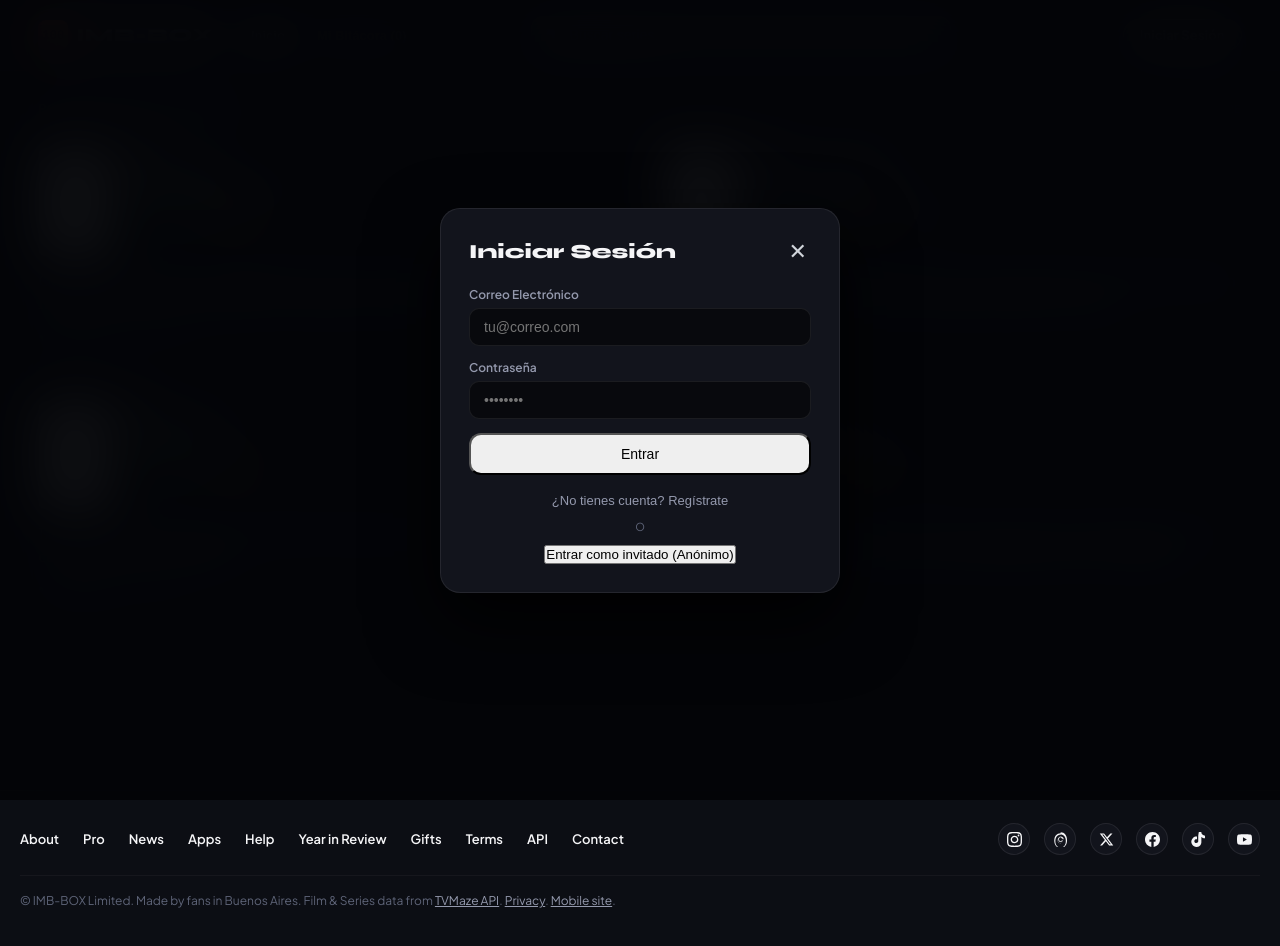
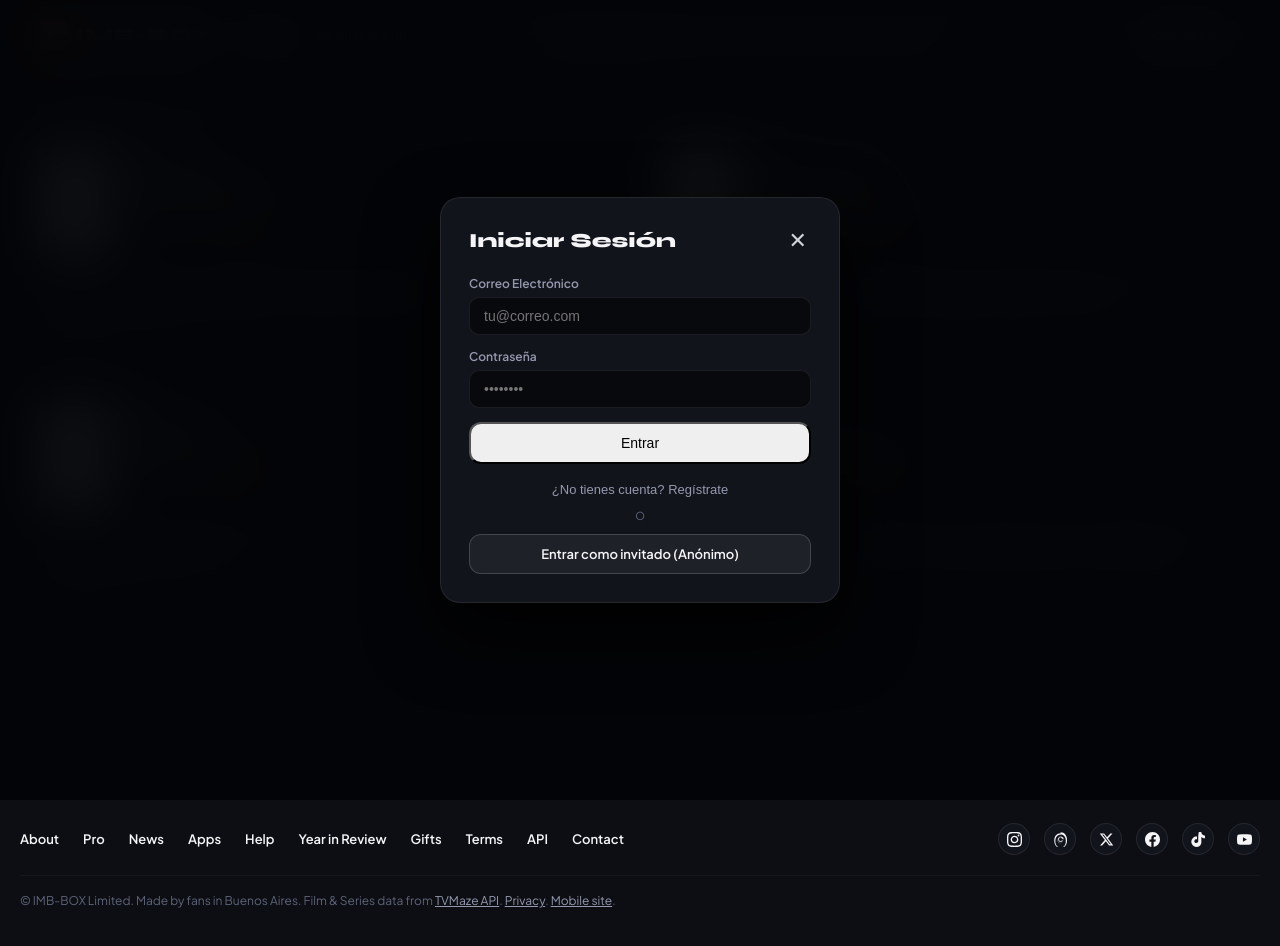
Before and after one commit to ElMaestruli28/TP3-Frontend2, a React (Vite) app in the folder imb-box/: page / in a window 1280 px wide. Both pictures are taken after a click on the button "Iniciar Sesión". Shown: the top 946 px of the page. Built offline with nearby package versions, Linux system fonts and the light colour scheme; no server answers; grey boxes are pictures that could not be loaded.

Commit message:
Correccion boton de invitado css

```diff
--- a/imb-box/src/App.css
+++ b/imb-box/src/App.css
@@ -3390,3 +3390,44 @@ body {
   padding: 11px 18px;
   font-size: 14px;
 }
+
+.ep-auth-footer-actions {
+  width: 100%;
+  margin-top: 18px;
+  display: flex;
+  flex-direction: column;
+  align-items: center;
+  gap: 12px;
+}
+
+.ep-auth-guest-btn {
+  width: 100%;
+  padding: 11px 16px;
+  border-radius: 12px;
+  background: rgba(255, 255, 255, 0.06);
+  color: var(--text-primary);
+  border: 1px solid rgba(255, 255, 255, 0.16);
+  font-family: var(--font-sans);
+  font-size: 13px;
+  font-weight: 600;
+  line-height: 1.25;
+  text-align: center;
+  cursor: pointer;
+  transition: background 0.18s ease, border-color 0.18s ease, color 0.18s ease, transform 0.15s ease;
+}
+
+.ep-auth-guest-btn:hover:not(:disabled) {
+  background: rgba(255, 255, 255, 0.12);
+  border-color: rgba(255, 255, 255, 0.3);
+  color: #ffffff;
+  transform: translateY(-1px);
+}
+
+.ep-auth-guest-btn:active:not(:disabled) {
+  transform: translateY(0);
+}
+
+.ep-auth-guest-btn:disabled {
+  opacity: 0.6;
+  cursor: not-allowed;
+}
```
